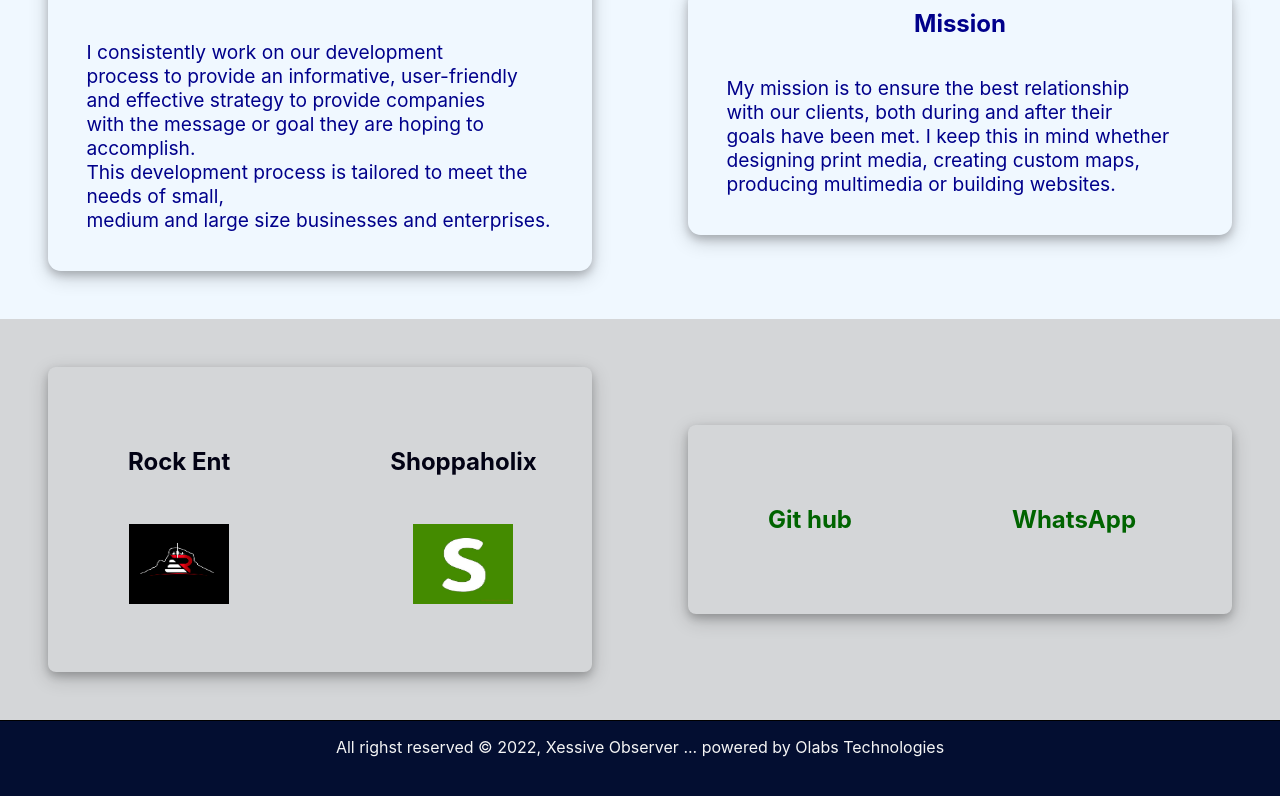
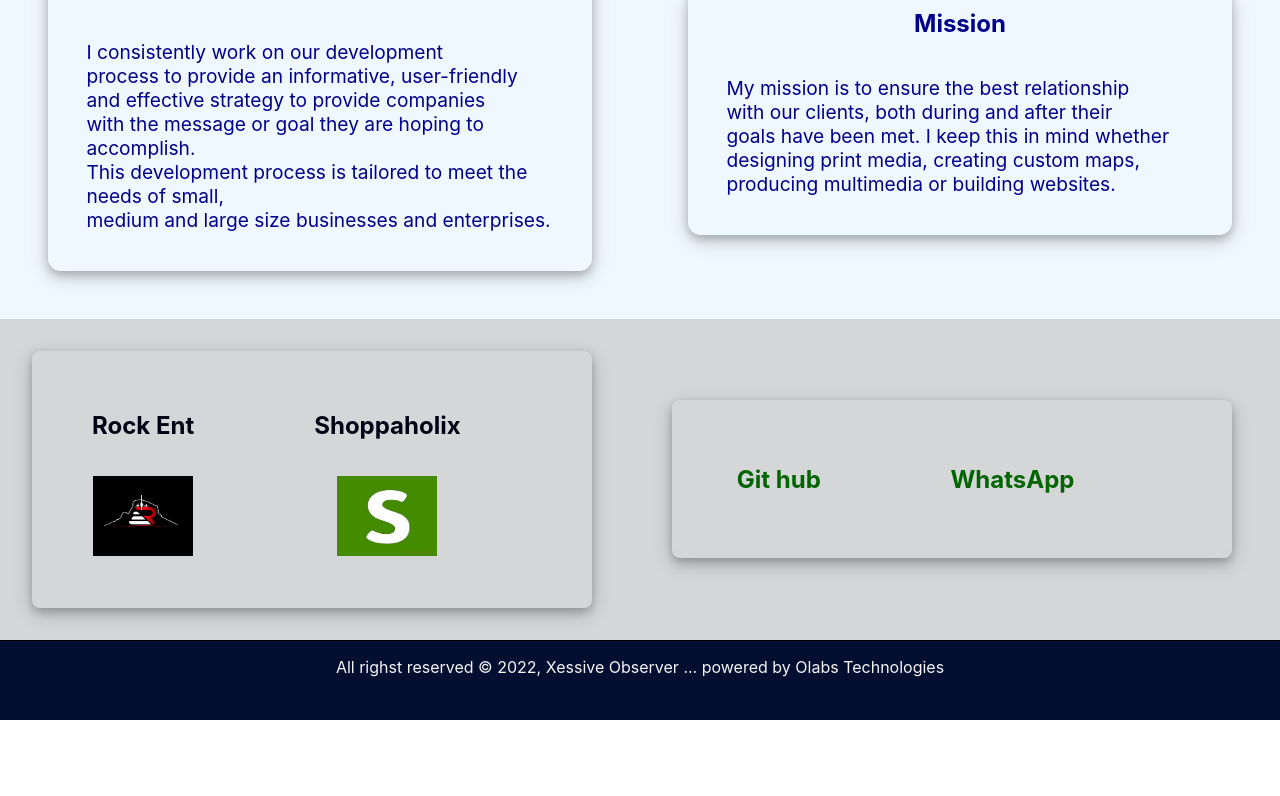
Before and after one commit to XessiveObserver/portfolio, a Next.js app: page /About/AboutIndex in a window 1280 px wide. Shown: the part 604-1400 px from the top of the page. After the commit the page ends 1324 px from the top, so only its background shows below. Built offline with nearby package versions, Linux system fonts and the light colour scheme.

Commit message:
home and about page ux.

```diff
--- a/pages/About/ProjectSocial.js
+++ b/pages/About/ProjectSocial.js
@@ -17,7 +17,7 @@ const ProjectSocialContainer = styled.div`
 const ProjectContainer = styled.div`
     flex-basis: 50%;
     display: inline-flexbox;
-    margin: 3em;
+    margin: 2em;
     border-radius: 0.5em;
     box-shadow: 0 4px 8px 0 rgba(0, 0, 0, 0.2),
      0 6px 20px 0 rgba(0, 0, 0, 0.19);
@@ -25,7 +25,7 @@ const ProjectContainer = styled.div`
 
 const SocialContainer = styled.div`
     flex-basis: 50%;
-    display: inline-flexbox;
+    display: inline-flex;
     margin: 3em;
     border-radius: 0.5em;
     box-shadow: 0 4px 8px 0 rgba(0, 0, 0, 0.2),
@@ -33,28 +33,28 @@ const SocialContainer = styled.div`
 `;
 const Media = styled.div`
     text-align: center;
-    margin: 2em;
+    margin: 1.8em;
 `;
 const MediaName = styled.div`
     font-weight: bolder;
     font-size: 1.5em;
     color: darkgreen;
     text-align: center;
-    margin: 2em;
+    margin: 1.5em;
 `;
 
 
 const Project = styled.div`
-    margin: 2em;
+    margin: 1.5em;
     text-align: center;
     align-items: center;
 `;
 const ProjectName = styled.h2`
     color: #020214;
-    margin: 2em;
+    margin: 1.5em;
 `;
 const ProjectImage = styled.div`
-    margin: 2em;
+    margin: 1.5em;
     &:Image{
         border-radius: 0.5em;
     }
```
